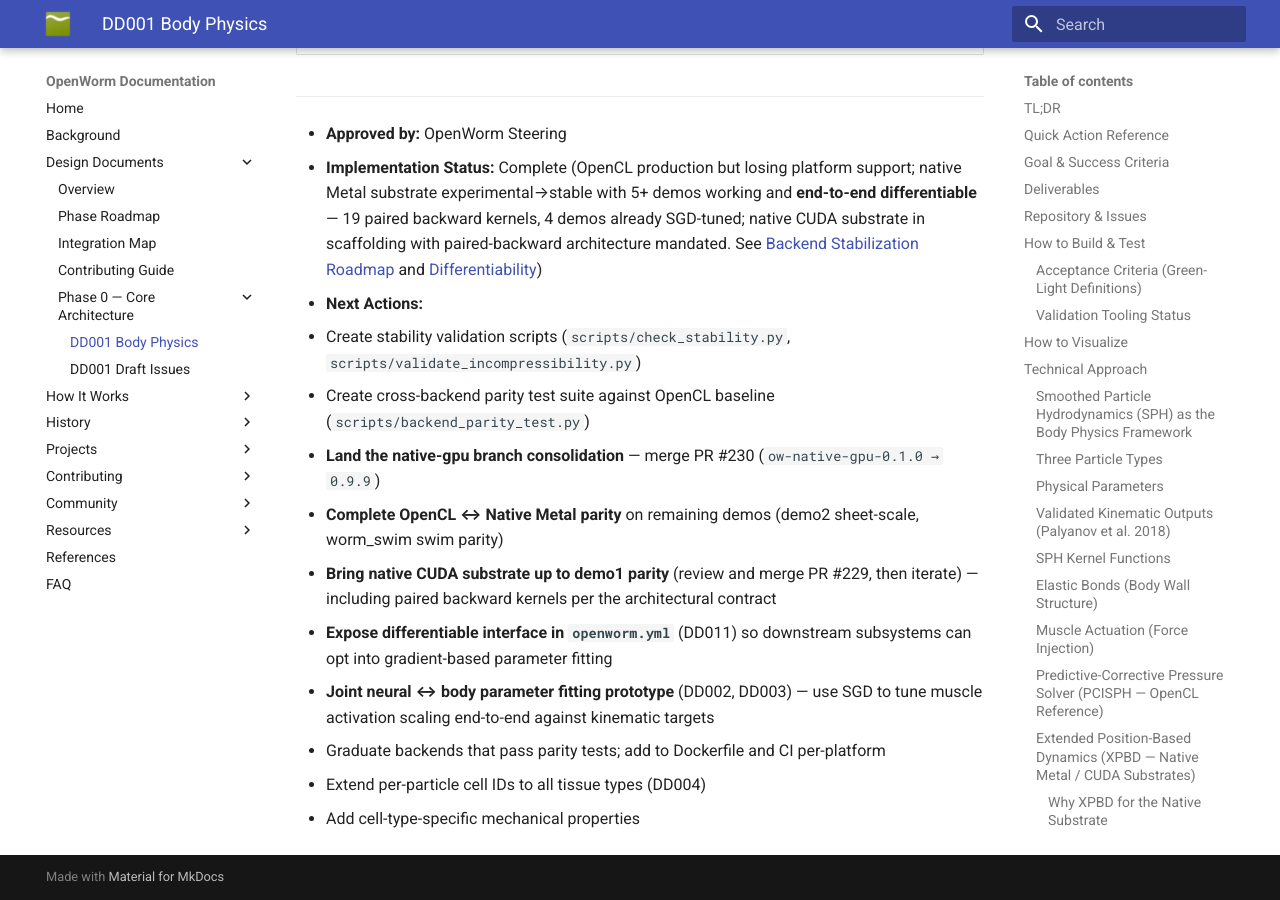
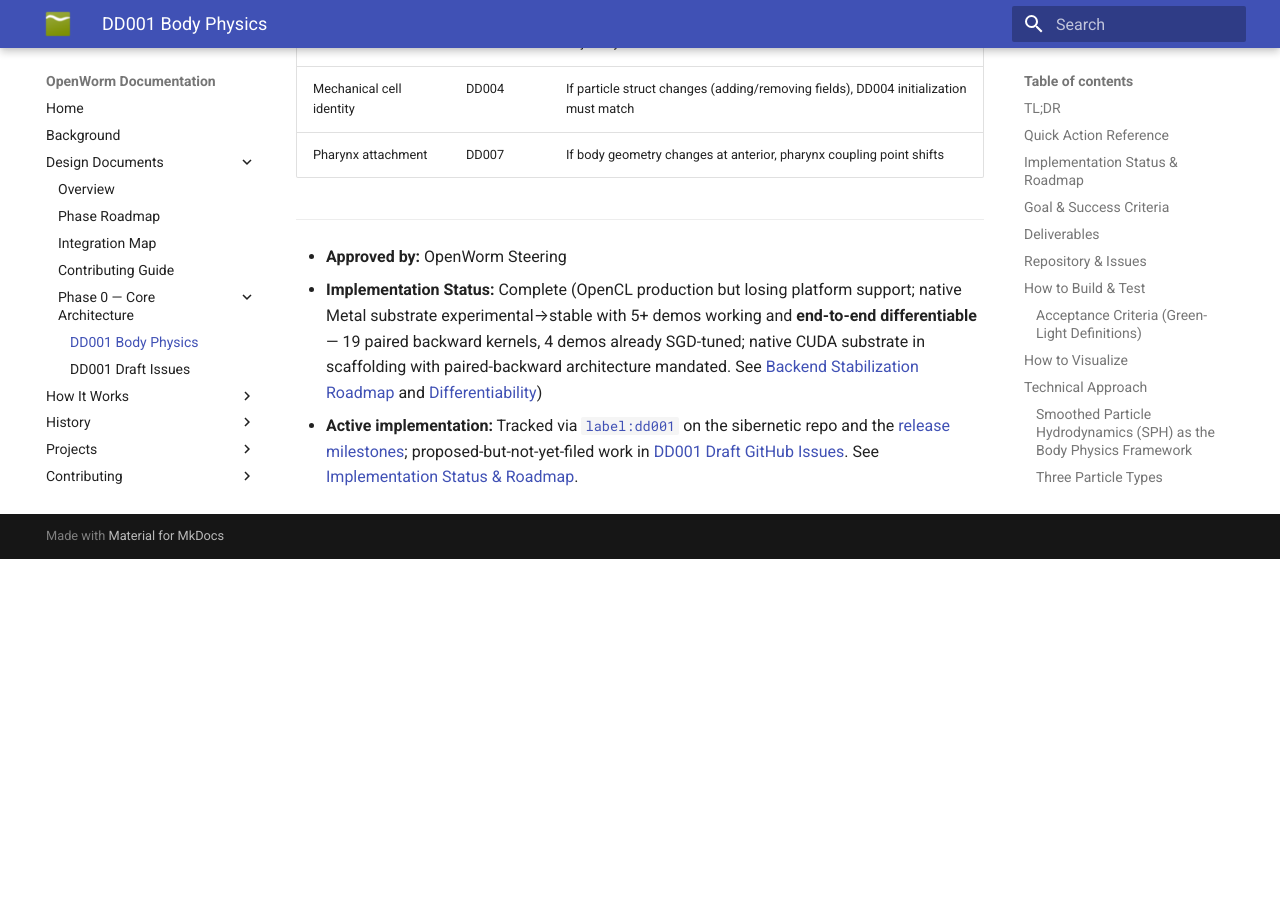
Before and after one commit to openworm/openworm_docs, an MkDocs documentation site: the page built from docs/design_documents/DD001_Body_Physics_Architecture.md, in a window 1280 px wide and 900 px high, scrolled down 38181 px. Built offline with MkDocs 1.6.1 and Material for MkDocs 9.7.7, drawn with Linux system fonts in a browser that asks for light colours; after the commit the page ends 38740 px from its top, so only the background shows below that; some of the changed text lies outside the part shown.

Commit message:
DD001: separate spec from issue tracking; point at GitHub instead
Per the contributing_guide pattern (DD = spec, GitHub = implementation),
DD001 was inlining issue content. This commit moves implementation
tracking out and replaces it with pointers to the real source of truth.

Changes:

1. Added new top-of-doc section "Implementation Status & Roadmap"
   (right after Quick Action Reference). Points at:
   - label:dd001 on the sibernetic repo for active issues
   - the milestones page for release-scoped batches (v0.0.8
     stabilization, v0.1.0 native-gpu, v0.2.0 validation+output,
     v0.3.0 docs)
   - DD001_draft_issues.md for proposed-but-not-yet-filed work
   Closes with the cleavage line: spec lives here, "what gets
   built / when / by whom" lives in GitHub.

2. Deleted the L99-106 "Validation Tooling Status" subsection.
   It was a phantom-script note (two scripts listed with "Verify
   in repo" status and no GitHub issue link). The scripts are
   properly tracked as Issues #233 and #234 in DD001_draft_issues.

3. Deleted the footer "Next Actions" 10-item list. Each item was
   a one-line restatement of an issue in DD001_draft_issues or
   work tracked under label:dd001. Replaced with a single
   "Active implementation" pointer at the bottom of the footer.

4. Softened L721 inline citation of #226 (Port sphFluid.cl to
   Metal) to "see the native-gpu label for the current set."
   Spec stays stable as the specific issue numbers/titles churn.

Net effect: DD001 now states what it does best (architecture,
parameters, validation criteria) and delegates everything else
to the issue tracker. ~25 lines shorter; matches the contributing
guide's explicit pattern.

Co-Authored-By: Claude Opus 4.7 (1M context) <noreply@anthropic.com>

```diff
--- a/docs/design_documents/DD001_Body_Physics_Architecture.md
+++ b/docs/design_documents/DD001_Body_Physics_Architecture.md
@@ -31,6 +31,18 @@
 | **Build & test** | `docker compose run quick-test` (no NaN/segfault, *.wcon exists), `docker compose run validate` (Tier 3) |
 | **Visualize** | DD012 `body/positions/` layer — SPH particles colored by type (liquid=blue, elastic=green, boundary=gray) |
 | **CI gate** | Tier 3 kinematic validation + physical stability (no particle escape) blocks merge |
+---
+
+## Implementation Status & Roadmap
+
+DD001 is the architectural specification. Implementation work is tracked outside the spec:
+
+- **Active issues:** filter by [`label:dd001`](https://github.com/openworm/sibernetic/labels/dd001) on the [`openworm/sibernetic`](https://github.com/openworm/sibernetic) repo
+- **Release milestones:** see [openworm/sibernetic milestones](https://github.com/openworm/sibernetic/milestones) for the version-scoped batches (`v0.0.8` OpenCL gold-standard stabilization, `v0.1.0` native-gpu consolidation, `v0.2.0` validation + output pipeline, `v0.3.0` substrate docs + onboarding)
+- **Proposed but not yet filed:** see [DD001 Draft GitHub Issues](DD001_draft_issues.md) for the fresh issues derived from §Backend Stabilization Roadmap and §Validation Methodology
+
+Build & test commands, parameter values, validation criteria, and the substrate architecture all live in this document. *What* gets built, *which version it ships in*, and *who's working on it* live in GitHub.
+
 ---
 
 ## Goal & Success Criteria
@@ -94,15 +106,6 @@ A working build must satisfy, on at least one of the [Compute Backends](#compute
 | **validate** | Density deviation < 1% for liquid particles; kinematic metrics within ±15% of baseline; no particle escape | `docker compose run validate` |
 | **parity** (native substrates) | Per-demo kinematic match against OpenCL reference within ±5% — see [Cross-Backend Parity Requirements](#cross-backend-parity-requirements) | `python3 tests/test_demo*_backend_parity.py` |
 | **differentiability** (native substrates) | Every paired backward kernel within ±5% relative error of finite-difference | `python3 src/metal_diff/test_*.py` (and equivalent for `src/cuda/`) |
-
-### Validation Tooling Status
-
-Two stability/incompressibility scripts referenced in older validation documents may not yet exist in the repo. If absent, they should be created against `openworm/sibernetic` with label `dd001`:
-
-| Script | Status | Tracking |
-|--------|--------|----------|
-| `scripts/check_stability.py` | Verify in repo | `openworm/sibernetic` — label `dd001` |
-| `scripts/validate_incompressibility.py` | Verify in repo | `openworm/sibernetic` — label `dd001` |
 
 ---
 
@@ -718,7 +721,7 @@ Each test produces numeric metrics; the parity suite compares against OpenCL bas
 
 ### Community Contributions to Modernization
 
-Substantial portions of the native-port modernization have been driven by community contributions. Specific contributor acknowledgments are tracked in GitHub issues on `openworm/sibernetic` rather than in this design document — see the `contributor-acknowledgment` label for the current list. The framing of "OpenCL is losing platform support, native Metal + CUDA is the modernization path" emerged directly from community-filed issues such as #226 (Port sphFluid.cl to Metal for ARM64 Mac).
+Substantial portions of the native-port modernization have been driven by community contributions. Specific contributor acknowledgments are tracked in GitHub issues on `openworm/sibernetic` rather than in this design document — see the `contributor-acknowledgment` label for the current list. The framing of "OpenCL is losing platform support, native Metal + CUDA is the modernization path" emerged directly from community-filed issues; see the `native-gpu` label for the current set.
 
 ---
 
@@ -956,15 +959,4 @@ def write_sibernetic_config(openworm_config):
 
 - **Approved by:** OpenWorm Steering
 - **Implementation Status:** Complete (OpenCL production but losing platform support; native Metal substrate experimental→stable with 5+ demos working and **end-to-end differentiable** — 19 paired backward kernels, 4 demos already SGD-tuned; native CUDA substrate in scaffolding with paired-backward architecture mandated. See [Backend Stabilization Roadmap](#backend-stabilization-roadmap) and [Differentiability](#differentiability))
-- **Next Actions:**
-
-1. Create stability validation scripts (`scripts/check_stability.py`, `scripts/validate_incompressibility.py`)
-2. Create cross-backend parity test suite against OpenCL baseline (`scripts/backend_parity_test.py`)
-3. **Land the native-gpu branch consolidation** — merge PR #230 (`ow-native-gpu-0.1.0 → 0.9.9`)
-4. **Complete OpenCL ↔ Native Metal parity** on remaining demos (demo2 sheet-scale, worm_swim swim parity)
-5. **Bring native CUDA substrate up to demo1 parity** (review and merge PR #229, then iterate) — including paired backward kernels per the architectural contract
-6. **Expose differentiable interface in `openworm.yml`** (DD011) so downstream subsystems can opt into gradient-based parameter fitting
-7. **Joint neural ↔ body parameter fitting prototype** (DD002, DD003) — use SGD to tune muscle activation scaling end-to-end against kinematic targets
-8. Graduate backends that pass parity tests; add to Dockerfile and CI per-platform
-9. Extend per-particle cell IDs to all tissue types (DD004)
-10. Add cell-type-specific mechanical properties
+- **Active implementation:** Tracked via [`label:dd001`](https://github.com/openworm/sibernetic/labels/dd001) on the sibernetic repo and the [release milestones](https://github.com/openworm/sibernetic/milestones); proposed-but-not-yet-filed work in [DD001 Draft GitHub Issues](DD001_draft_issues.md). See [Implementation Status & Roadmap](#implementation-status-roadmap).
```
